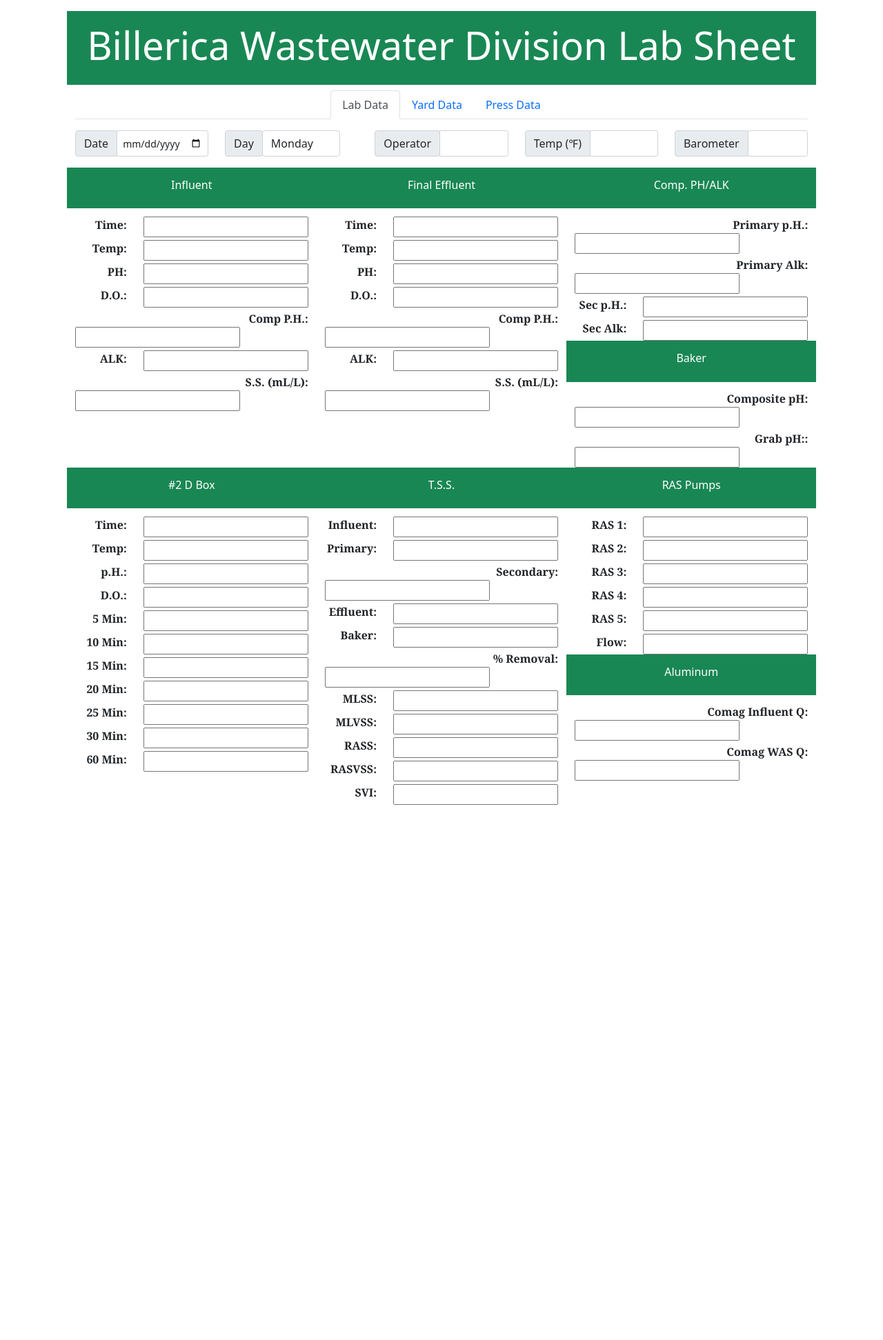
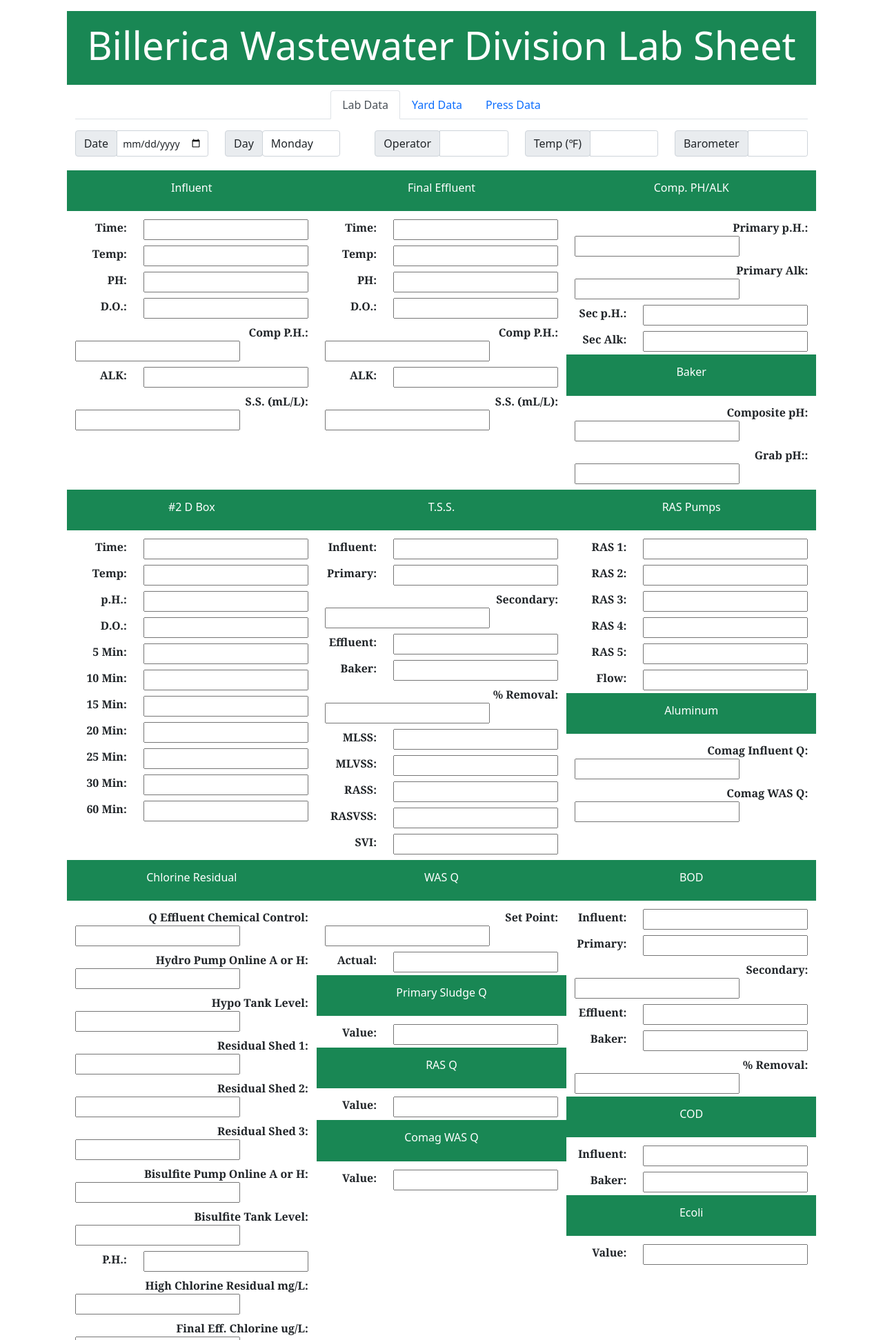
Before and after one commit to DonaldCapodilupo/Ultimate-Wastewater-Program, a Flask app: page / in a window 1280 px wide. Shown: the top 1943 px of the page at 69% size. Before the commit the page ends 1167 px from the top, so only its background shows below. Run offline with Flask 2, Linux system fonts and the light colour scheme; some libraries are stand-ins or nearby versions.

Commit message:
Program running well simple push.

```diff
--- a/static/js/Billerica-Division-Lab-Sheet.js
+++ b/static/js/Billerica-Division-Lab-Sheet.js
@@ -1,7 +1,7 @@
 /*jshint esversion: 6 */
 
 
-function create_Table(div_to_fill_id, title, subtitle, list_of_labels) {
+function create_Table(div_to_fill_id, title, list_of_labels) {
     const div_to_fill = document.getElementById(div_to_fill_id);
 
     //Title Of The Table
@@ -17,14 +17,14 @@ function create_Table(div_to_fill_id, title, subtitle, list_of_labels) {
     for (let i = 0; i < list_of_labels.length; i++) {
         div_to_fill.innerHTML +=
             "<!--" + list_of_labels[i] + "-->" +
-            '<div class="row mt-1" class="input_data_row">' +
+            '<div class="row mt-1 pb-1" class="input_data_row">' +
             '   <div class="col" id="data_labels">' +
-            '       <label for="'+ title + ' ' + list_of_labels[i] + '" class="text_label">' + list_of_labels[i] + ':</label>' +
+            '       <label for="' + title + ' ' + list_of_labels[i] + '" class="text_label">' + list_of_labels[i] + ':</label>' +
             '   </div>' +
 
             '   <div class="col" id="data_user_input" >' +
-            '       <input type="text" name="' + title + ' ' + list_of_labels[i] +'" class="data_input_field" id="' + title + ' ' + list_of_labels[i] +'">' +
-            '   </div>'+
+            '       <input type="number" step="0.01" name="' + title + ' ' + list_of_labels[i] + '" class="data_input_field" id="' + title + ' ' + list_of_labels[i] + '">' +
+            '   </div>' +
             '</div>';
 
 
@@ -123,3 +123,91 @@ function dragElement(elmnt) {
         document.onmousemove = null;
     }
 }
+
+
+function setUpHTML() {
+    dragElement(document.getElementById("movable_press_1_div"));
+    dragElement(document.getElementById("movable_press_2_div"));
+    dragElement(document.getElementById("movable_filtrate_div"));
+    dragElement(document.getElementById("movable_gravity_blanket_div"));
+
+    //Lab
+    const influent_labels = ["Time", "Temp", "PH", "D.O.", "Comp P.H.", "ALK", "S.S. (mL/L)"];
+    const composite_pH_alk_labels = ["Primary p.H.", "Primary Alk", "Sec p.H.", "Sec Alk"];
+    const baker_labels = ["Composite pH", "Grab pH:"];
+    const d_block_labels = ["Time", "Temp", "p.H.", "D.O.", "5 Min", "10 Min", "15 Min", "20 Min", "25 Min", "30 Min",
+        "60 Min"];
+    const tss_block = ["Influent", "Primary", "Secondary", "Effluent", "Baker", "% Removal", "MLSS", "MLVSS", "RASS",
+        "RASVSS", "SVI"];
+    const ras_pumps_labels = ["RAS 1", "RAS 2", "RAS 3", "RAS 4", "RAS 5", "Flow"];
+    const aluminum_labels = ["Comag Influent Q", "Comag WAS Q"];
+    const chlorine_labels = ["Q Effluent Chemical Control", "Hydro Pump Online A or H", "Hypo Tank Level",
+        "Residual Shed 1", "Residual Shed 2", "Residual Shed 3", "Bisulfite Pump Online A or H", "Bisulfite Tank Level",
+        "P.H.", "High Chlorine Residual mg/L", "Final Eff. Chlorine ug/L"];
+    const was_flow_labels = ["Set Point", "Actual"];
+    const bod_labels = ["Influent", "Primary", "Secondary", "Effluent", "Baker", "% Removal"];
+    const cod_labels = ["Influent", "Baker"];
+    const plant_chemicals_labels = ["7,500 Caustic", "6,000 Hypo", "5,000 Bisulfite", "5,000 Sodium Alum", "Press Polymer"];
+    const comag_chemicals_labels = ["3,500 Caustic", "7500 Alum", "Polymer"];
+
+
+    //Yard
+    const primary_blanket_labels = ["PST1", "PST2", "PST3"];
+    const secondary_blanket_labels = ["SST1", "SST2", "SST3", "SST4"];
+    const tertiary_blanket_labels = ["TF1", "TF2"];
+    const reaction_tank_labels = ["Sec p.H. Grab", "Sec. Meter", "RT #1 p.H", "Tuba (Meter)", "RT #4 p.H."];
+    const turbidity_labels = ["Meter", "SEC", "F.E.", "Comag", "Baker C", "Baker (G)"];
+
+    //Press
+    const feed_labels = ["Sample Weight", "Tare", "Difference", "Sample Dry", "Tare", "Difference", "% Solids"];
+    const gravity_thickener_labels = ["GT1", "GT2"];
+
+    //Generic
+    const single_labels = ["Value"];
+
+
+    //Lab
+    create_Table("Influent-Block", "Influent", influent_labels);
+    create_Table("Final-Effluent-Block", "Final Effluent", influent_labels);
+    create_Table("Composite-PH-and-ALK-Block", "Comp. PH/ALK", composite_pH_alk_labels);
+    create_Table("Baker-PH-Block", "Baker", baker_labels);
+    create_Table("D-Box-Block", "#2 D Box", d_block_labels);
+    create_Table("TSS-Block", "T.S.S.", tss_block);
+    create_Table("RAS-Pumps-Block", "RAS Pumps", ras_pumps_labels);
+    create_Table("Aluminum-Block", "Aluminum", aluminum_labels);
+    create_Table("Chlorine-Residual-Block", "Chlorine Residual", chlorine_labels);
+    create_Table("WAS-Flow-Block", "WAS Q", was_flow_labels);
+    create_Table("Primary-Sludge-Flow-Block", "Primary Sludge Q", single_labels);
+    create_Table("RAS-Flow-Block", "RAS Q", single_labels);
+    create_Table("Comag-WAS-Flow-Block", "Comag WAS Q", single_labels);
+    create_Table("BOD-Block", "BOD", bod_labels);
+    create_Table("COD-Block", "COD", cod_labels);
+    create_Table("Ecoli-Block", "Ecoli", single_labels);
+    create_Table("Plant-Chemicals-Today-Block", "Plant Chemicals Today", plant_chemicals_labels);
+    create_Table("Plant-Chemicals-Yesterday-Block", "Plant Chemicals Yesterday", plant_chemicals_labels);
+    create_Table("Plant-Chemicals-Used-Block", "Plant Chemicals Used", plant_chemicals_labels);
+    create_Table("Comag-Chemicals-Today-Block", "Comag Today", comag_chemicals_labels);
+    create_Table("Comag-Chemicals-Yesterday-Block", "Comag Yesterday", comag_chemicals_labels);
+    create_Table("Comag-Chemicals-Used-Block", "Comag Used", comag_chemicals_labels);
+
+
+    //Yard
+    create_Table("Primary-Blanket-Block", "Primary DOB's", primary_blanket_labels);
+    create_Table("Secondary-Blanket-Block", "Secondary DOB's", secondary_blanket_labels);
+    create_Table("Tertiary-Blanket-Block", "Tertiary DOB's", tertiary_blanket_labels);
+    create_Table("Reaction-Tank-Block", "Reaction Tanks", reaction_tank_labels);
+    create_Table("Turbidity-Block", "Turbidity", turbidity_labels);
+
+    //Press
+    create_Table("Feed-Block", "Feed (Tray 1)", feed_labels);
+    create_Table("Feed-Block-2", "Cake (Tray 2)", feed_labels);
+    create_Table("Feed-Block-3", "Feed (Tray 3)", feed_labels);
+    create_Table("Feed-Block-4", "Cake (Tray 4)", feed_labels);
+    create_Table("Filtrate-Block", "Filtrate", feed_labels);
+    create_Table("GT-DOB-Block", "GT DOB's", gravity_thickener_labels);
+
+
+
+
+
+}
--- a/templates/main.html
+++ b/templates/main.html
@@ -54,7 +54,7 @@
                     <!--Lab Data -->
                     <div class="tab-pane fade show active grid justify-content-center" id="lab" role="tabpanel"
                          aria-labelledby="lab-data-tab">
-                        <div class="row mt-3" id="row-1">
+                        <div class="row mt-3 pb-1" id="row-1">
                             <!--Date -->
                             <div class="col">
                                 <div class="input-group input-group-sm mb-3">
@@ -123,7 +123,7 @@
                             </div>
                         </div>
 
-                        <div class="row" id="row-2">
+                        <div class="row  pb-1" id="row-2">
                             <!--Influent-->
                             <div class="col">
                                 <div id="Influent-Block"></div>
@@ -139,7 +139,7 @@
                             </div>
                         </div>
 
-                        <div class="row" id="row-3">
+                        <div class="row pb-1" id="row-3">
                             <div class="col">
                                 <div id="D-Box-Block"></div>
                             </div>
@@ -153,17 +153,45 @@
                             </div>
                         </div>
 
-                        <div class="row" id="row-4">
+                        <div class="row pb-1" id="row-4">
                             <div class="col">
-                                <div id="D-Box-Block"></div>
+                                <div id="Chlorine-Residual-Block"></div>
                             </div>
                             <div class="col">
-                                <div id="TSS-Block"></div>
+                                <div id="WAS-Flow-Block"></div>
+                                <div id="Primary-Sludge-Flow-Block"></div>
+                                <div id="RAS-Flow-Block"></div>
+                                <div id="Comag-WAS-Flow-Block"></div>
                             </div>
                             <div class="col">
-                                <div id="RAS-Pumps-Block"></div>
-                                <div id="Aluminum-Block"></div>
+                                <div id="BOD-Block"></div>
+                                <div id="COD-Block"></div>
+                                <div id="Ecoli-Block"></div>
 
+                            </div>
+                        </div>
+
+                        <div class="row pb-1" id="row-5">
+                            <div class="col">
+                                <div id="Plant-Chemicals-Today-Block" class="plant_chemical_tanks"></div>
+                            </div>
+                            <div class="col">
+                                <div id="Plant-Chemicals-Yesterday-Block" class="plant_chemical_tanks"></div>
+                            </div>
+                            <div class="col">
+                                <div id="Plant-Chemicals-Used-Block"></div>
+                            </div>
+                        </div>
+
+                        <div class="row pb-1" id="row-6">
+                            <div class="col">
+                                <div id="Comag-Chemicals-Today-Block" class="plant_chemical_tanks"></div>
+                            </div>
+                            <div class="col">
+                                <div id="Comag-Chemicals-Yesterday-Block" class="plant_chemical_tanks"></div>
+                            </div>
+                            <div class="col">
+                                <div id="Comag-Chemicals-Used-Block"></div>
                             </div>
                         </div>
 
@@ -318,77 +346,40 @@
 
 
 <script type="text/javascript">
-    dragElement(document.getElementById("movable_press_1_div"));
-    dragElement(document.getElementById("movable_press_2_div"));
-    dragElement(document.getElementById("movable_filtrate_div"));
-    dragElement(document.getElementById("movable_gravity_blanket_div"));
+    setUpHTML()
 
+    let elementsArray = document.querySelectorAll(".plant_chemical_tanks");
 
-    const influent_labels = ["Time", "Temp", "PH", "D.O.", "Comp P.H.", "ALK", "S.S. (mL/L)"];
+    elementsArray.forEach(function (elem) {
 
-    const chlorine_labels = ["Q Effluent Chemical Control", "Hydro Pump Online A or H", "Hypo Tank Level", "Residual Shed 1",
-        "Residual Shed 2", "Residual Shed 3", "Bisulfite Pump Online A or H", "Bisulfite Tank Level", "P.H.",
-        "High Chlorine Residual mg/L", "Final Eff. Chlorine ug/L"];
+        elem.addEventListener("input", function () {
 
-    const sub_title = ["Today", "Yesterday", "Used"];
-
-    const reaction_tank_labels = ["Sec p.H. Grab", "Sec. Meter", "RT #1 p.H", "Tuba (Meter)", "RT #4 p.H."];
-
-    const composite_pH_alk_labels = ["Primary p.H.", "Primary Alk", "Sec p.H.", "Sec Alk"];
-
-    const primary_blanket_labels = ["PST1", "PST2", "PST3"];
-
-    const secondary_blanket_labels = ["SST1", "SST2", "SST3", "SST4"];
-
-    const tertiary_blanket_labels = ["TF1", "TF2"];
-
-    const gravity_thickener_labels = ["GT1", "GT2"];
-
-    const was_flow_labels = ["Set Point", "Actual"];
-
-    const baker_labels = ["Composite pH", "Grab pH:"];
-
-    const d_block_labels = ["Time", "Temp", "p.H.", "D.O.", "5 Min", "10 Min", "15 Min", "20 Min", "25 Min", "30 Min", "60 Min"];
-
-    const tss_block = ["Influent", "Primary", "Secondary", "Effluent", "Baker", "% Removal", "MLSS", "MLVSS", "RASS",
-        "RASVSS", "SVI"];
-
-    const feed_labels = ["Sample Weight", "Tare", "Difference", "Sample Dry", "Tare", "Difference",
-        "% Solids"];
-
-    const turbidity_labels = ["Meter", "SEC", "F.E.","Comag","Baker C","Baker (G)"];
-
-    const ras_pumps_labels = ["RAS 1","RAS 2","RAS 3","RAS 4","RAS 5","Flow"];
-
-    const aluminum_labels = ["Comag Influent Q", "Comag WAS Q"];
+            let today_caustic = document.getElementById("Today 7,500 Caustic").value;
+            let yesterday_caustic = document.getElementById("Yesterday 7,500 Caustic").value;
+            let today_hypo = document.getElementById("Today 6,000 Hypo").value;
+            let yesterday_hypo = document.getElementById("Yesterday 6,000 Hypo").value;
+            let today_bisulfite = document.getElementById("Today 5,000 Bisulfite").value;
+            let yesterday_bisulfite = document.getElementById("Yesterday 5,000 Bisulfite").value;
+            let today_sodium_alum = document.getElementById("Today 5,000 Sodium Alum").value;
+            let yesterday_sodium_alum = document.getElementById("Yesterday 5,000 Sodium Alum").value;
+            let today_press_polymer = document.getElementById("Today Press Polymer").value;
+            let yesterday_press_polymer = document.getElementById("Yesterday Press Polymer").value;
 
 
 
 
-    create_Table("Feed-Block", "Feed (Tray 1)", false, feed_labels);
-    create_Table("Feed-Block-2", "Cake (Tray 2)", false, feed_labels);
-    create_Table("Feed-Block-3", "Feed (Tray 3)", false, feed_labels);
-    create_Table("Feed-Block-4", "Cake (Tray 4)", false, feed_labels);
-    create_Table("Filtrate-Block", "Filtrate", false, feed_labels);
-    create_Table("GT-DOB-Block", "GT DOB's", false, gravity_thickener_labels);
+            document.getElementById("Used 7,500 Caustic").value = today_caustic - yesterday_caustic;
+            document.getElementById("Used 6,000 Hypo").value = today_hypo - yesterday_hypo;
+            document.getElementById("Used 5,000 Bisulfite").value = today_bisulfite - yesterday_bisulfite;
+            document.getElementById("Used 5,000 Sodium Alum").value = today_sodium_alum - yesterday_sodium_alum;
+            document.getElementById("Used Press Polymer").value = today_press_polymer - yesterday_press_polymer;
 
 
-    //create_Table("Chlorine-Residual-Block", "Chlorine Residual", false, chlorine_labels);
-    create_Table("Influent-Block", "Influent", false, influent_labels);
-    create_Table("Final-Effluent-Block", "Final Effluent", false, influent_labels);
-    //create_Table("Plant-Chemical-Block", "Plant Chemicals", sub_title, influent_labels);
-    create_Table("Reaction-Tank-Block", "Reaction Tanks", false, reaction_tank_labels);
-    create_Table("Composite-PH-and-ALK-Block", "Comp. PH/ALK", false, composite_pH_alk_labels);
-    create_Table("Baker-PH-Block", "Baker", false, baker_labels);
-    create_Table("D-Box-Block", "#2 D Box", false, d_block_labels);
-    create_Table("TSS-Block", "T.S.S.", false, tss_block);
-    create_Table("Primary-Blanket-Block", "Secondary DOB's", false, primary_blanket_labels);
 
-    create_Table("Secondary-Blanket-Block", "Secondary DOB's", false, secondary_blanket_labels);
-    create_Table("Tertiary-Blanket-Block", "Tertiary DOB's", false, tertiary_blanket_labels);
-    create_Table("Turbidity-Block", "Turbidity", false, turbidity_labels);
-    create_Table("RAS-Pumps-Block", "RAS Pumps", false, ras_pumps_labels);
-    create_Table("Aluminum-Block", "Aluminum", false, aluminum_labels);
+
+
+        })
+    })
 
 
 </script>
```
